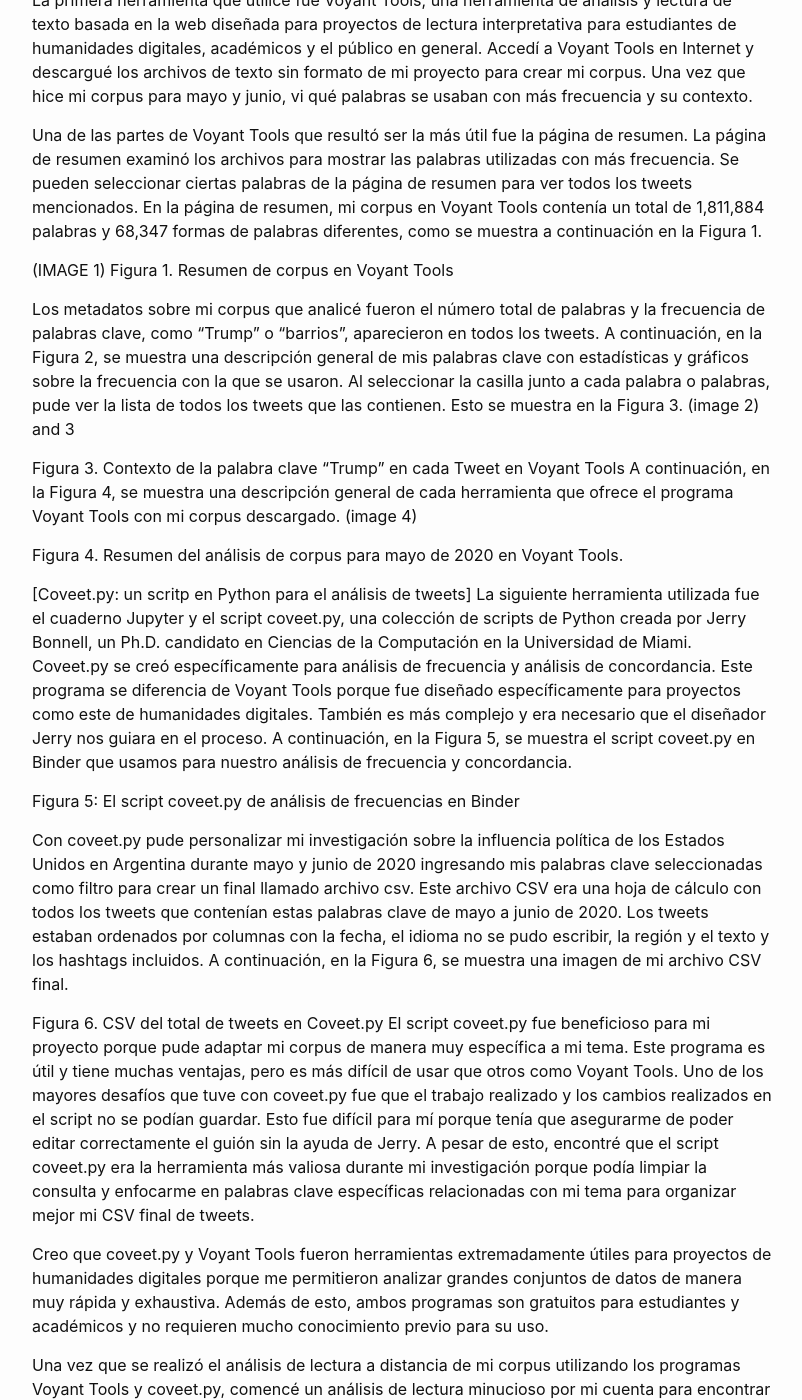
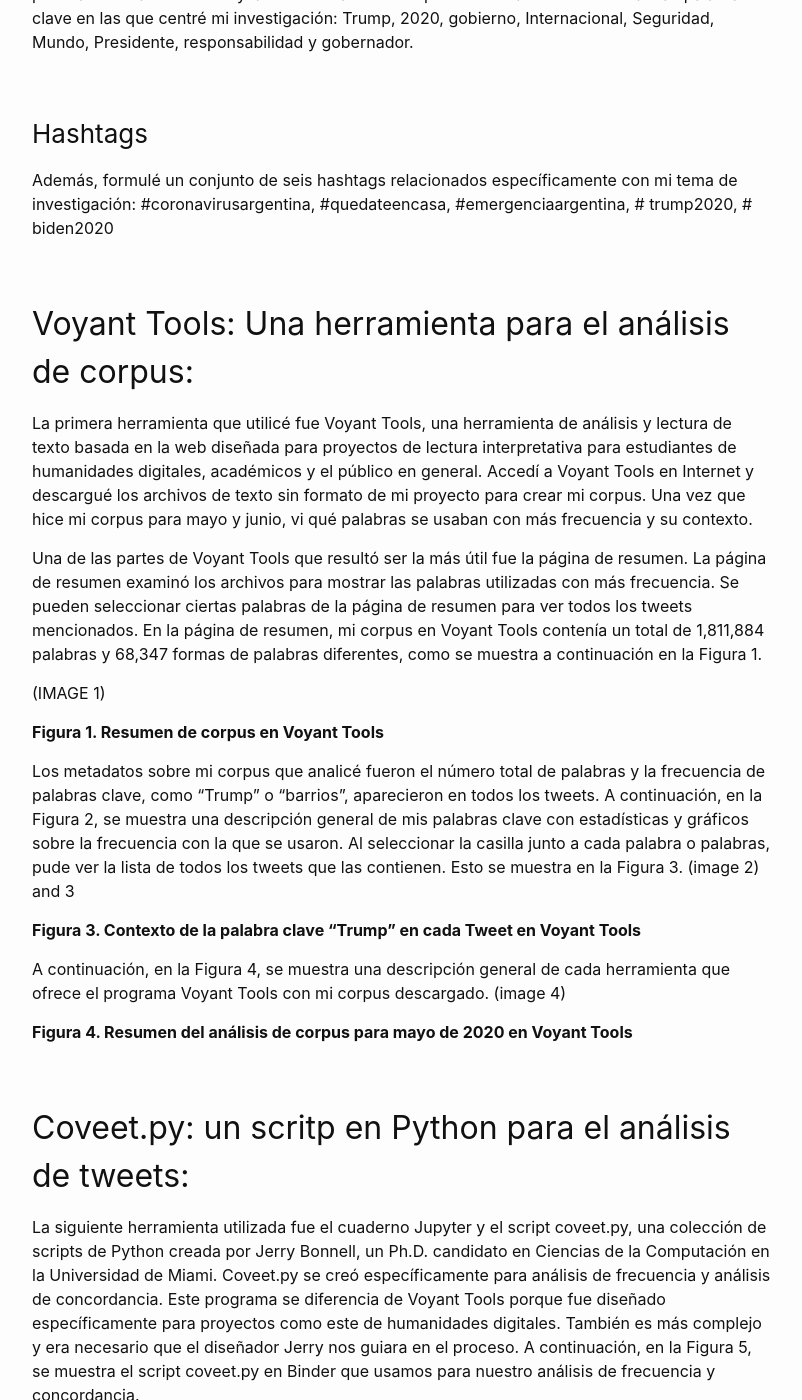
Before and after one commit to gmagnant00/gmagnant00.github.io, a Jekyll site: the page built from _posts/2021-12-8-ensayo4.md, in a window 1280 px wide and 1400 px high, scrolled down 1596 px. Shown: the whole window, without its empty margins (238-1040 px from the left). Built offline with Jekyll 4.4.1, drawn with Linux system fonts in a browser that asks for light colours; some of the changed text lies outside the part shown.

Commit message:
Update 2021-12-8-ensayo4.md

```diff
--- a/_posts/2021-12-8-ensayo4.md
+++ b/_posts/2021-12-8-ensayo4.md
@@ -14,18 +14,21 @@
 
 Decidí comenzar mi análisis en mayo porque, a estas alturas de 2020, el coronavirus era un tema muy popular. Fue durante mayo y junio de 2020 que la mayoría de los países comenzaron sus cuarentenas. De hecho, en Argentina, el presidente Fernández extendió la cuarentena para su capital Buenos Aires hasta el 24 de mayo. Además de los mandatos de cuarentena, mayo y junio de 2020 fue un momento político crucial en Estados Unidos. Para mi análisis, hice referencia a fuentes externas como el artículo de Jacob Sugarman titulado “Argentina is showing the world a human response to Covid-19. (Sugarman, Jacob)" para comprender mejor el contexto de mi proyecto.
 
+## 3.	Herramientas Utilizadas:
+
 Para llevar a cabo este proyecto, comencé por recopilar una serie de tweets de la plataforma https://covid.dh.miami.edu/get/ para crear un corpus personalizado. En esta plataforma, pude especificar y limitar mi investigación a una ubicación y un rango de fechas en particular. Para mi proyecto, seleccioné el país de Argentina por mi conexión con la ciudad de Buenos Aires. Mi familia extensa vive en Buenos Aires y por lo tanto pude ver cuán prevalente era la política estadounidense incluso en Argentina durante la pandemia.
 
 Luego de recopilar todos los tweets creados durante este período en Argentina desde la plataforma https://covid.dh.miami.edu/get/ , los descargué en las dos plataformas digitales que se utilizaron para completar este proyecto: Voyant Tools y coveet.py. Estas herramientas pueden realizar análisis de texto de manera diferente, pero ambas hicieron posible este proyecto.
 
+### Palabras clave:
 Una vez que creé mi corpus, me decidí por varias palabras clave para enfocar mi análisis en la política de Estados Unidos y la Administración Trump. A continuación se muestran las palabras clave en las que centré mi investigación:
 Trump, 2020, gobierno, Internacional, Seguridad, Mundo, Presidente, responsabilidad y gobernador.
 
+### Hashtags
 Además, formulé un conjunto de seis hashtags relacionados específicamente con mi tema de investigación:
 #coronavirusargentina, #quedateencasa, #emergenciaargentina, # trump2020, # biden2020
 
-[Voyant: una herramienta para el análisis de corpus]
-
+## Voyant Tools: Una herramienta para el análisis de corpus:
 
 La primera herramienta que utilicé fue Voyant Tools, una herramienta de análisis y lectura de texto basada en la web diseñada para proyectos de lectura interpretativa para estudiantes de humanidades digitales, académicos y el público en general. Accedí a Voyant Tools en Internet y descargué los archivos de texto sin formato de mi proyecto para crear mi corpus. Una vez que hice mi corpus para mayo y junio, vi qué palabras se usaban con más frecuencia y su contexto.
 
@@ -33,19 +36,21 @@
 
 
 (IMAGE 1)
-Figura 1. Resumen de corpus en Voyant Tools
+
+**Figura 1. Resumen de corpus en Voyant Tools**
 
 Los metadatos sobre mi corpus que analicé fueron el número total de palabras y la frecuencia de palabras clave, como “Trump” o “barrios”, aparecieron en todos los tweets. A continuación, en la Figura 2, se muestra una descripción general de mis palabras clave con estadísticas y gráficos sobre la frecuencia con la que se usaron. Al seleccionar la casilla junto a cada palabra o palabras, pude ver la lista de todos los tweets que las contienen. Esto se muestra en la Figura 3.
 (image 2) and 3
 
-Figura 3. Contexto de la palabra clave “Trump” en cada Tweet en Voyant Tools
+**Figura 3. Contexto de la palabra clave “Trump” en cada Tweet en Voyant Tools**
+
 A continuación, en la Figura 4, se muestra una descripción general de cada herramienta que ofrece el programa Voyant Tools con mi corpus descargado.
 (image 4)
 
-Figura 4. Resumen del análisis de corpus para mayo de 2020 en Voyant Tools.
+**Figura 4. Resumen del análisis de corpus para mayo de 2020 en Voyant Tools**
 
 
-[Coveet.py: un scritp en Python para el análisis de tweets]
+## Coveet.py: un scritp en Python para el análisis de tweets:
 La siguiente herramienta utilizada fue el cuaderno Jupyter y el script coveet.py, una colección de scripts de Python creada por Jerry Bonnell, un Ph.D. candidato en Ciencias de la Computación en la Universidad de Miami. Coveet.py se creó específicamente para análisis de frecuencia y análisis de concordancia. Este programa se diferencia de Voyant Tools porque fue diseñado específicamente para proyectos como este de humanidades digitales. También es más complejo y era necesario que el diseñador Jerry nos guiara en el proceso. A continuación, en la Figura 5, se muestra el script coveet.py en Binder que usamos para nuestro análisis de frecuencia y concordancia.
 
 Figura 5: El script coveet.py de análisis de frecuencias en Binder
```
